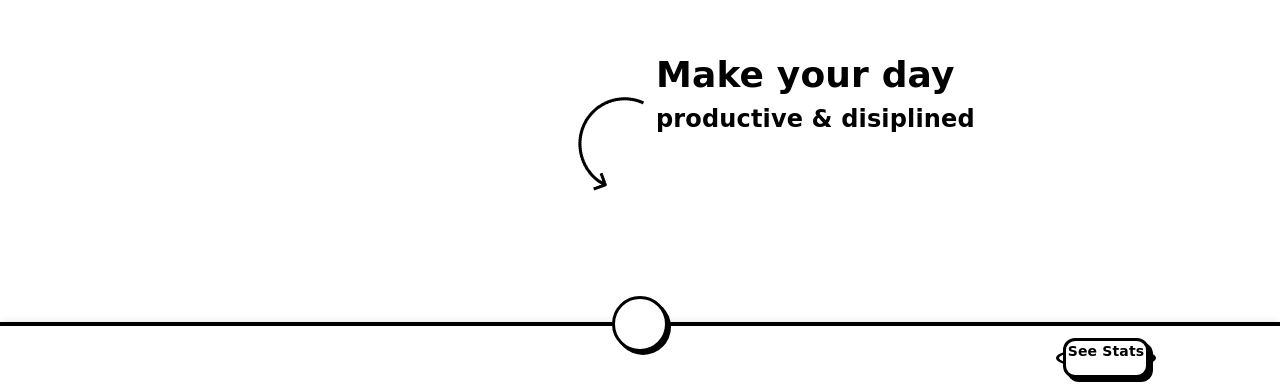
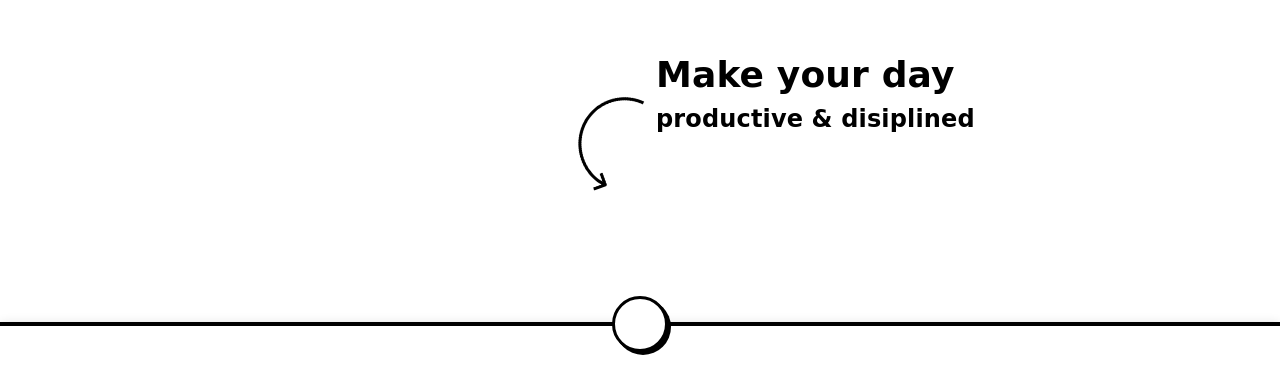
Before and after one commit to EsarrLite/toDoList, a React (Vite) app: page / in a window 1280 px wide. Shown: the part 410-800 px from the top of the page. Built offline with nearby package versions, Linux system fonts and the light colour scheme; some icons are missing.

Commit message:
10th change

```diff
--- a/src/components/NavBar.jsx
+++ b/src/components/NavBar.jsx
@@ -79,7 +79,7 @@ export default function NavBar() {
         <Toolbar>
           <AddBtn />
           <Box sx={{ flexGrow: 1 }} />
-          <IconButton color="inherit" onClick={() => setStats(!stats)} className="stats-btn hidden md:block w-[100px] h-[20px] absolute md:right-[100px]">
+          {/* <IconButton color="inherit" onClick={() => setStats(!stats)} className="stats-btn hidden md:block w-[100px] h-[20px] absolute md:right-[100px]">
             {
               stats && (
                 <div className="absolute bottom-[80px] w-[200px] h-[200px] hidden md:flex justify-center items-center rounded-[20px]" style={{
@@ -123,7 +123,7 @@ export default function NavBar() {
                 )
               }
             </div>
-          </IconButton>
+          </IconButton> */}
           {/* <IconButton color="inherit">
             <MoreIcon />
           </IconButton> */}
```
